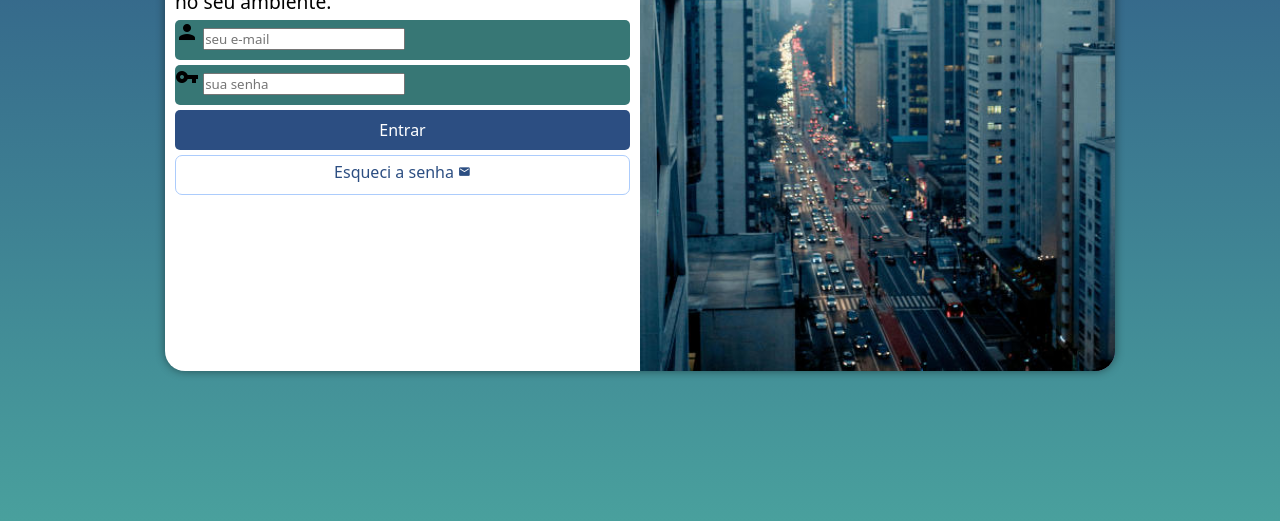
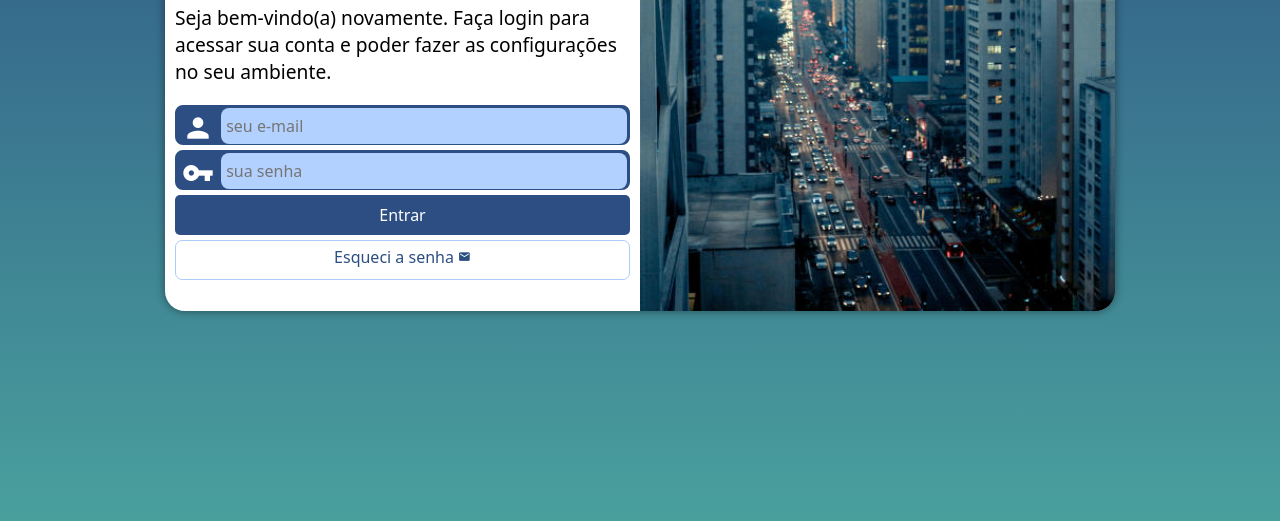
Before and after one commit to rwteixeira/projeto-login, a plain HTML site: page index.html in a window 1280 px wide. Shown: the part 279-800 px from the top of the page. Drawn offline with Linux system fonts and the light colour scheme.

Commit message:
Atualização PL

```diff
--- a/estilos/media-query.css
+++ b/estilos/media-query.css
@@ -9,11 +9,12 @@
 */
 
 @media screen and (min-width: 768px) and (max-width: 992px) {
-    body {
+    body { /* CONFIGURAÇÃO PARA TABLET */
         background-image: linear-gradient(to bottom, #2c4e82, #49a09d);
     }
     section#login {
         width: 80vw;
+        height: 300px;
     }
     section#login > div#imagem {
         float: left;
@@ -31,12 +32,13 @@
     }
 }
 
-@media screen and (min-width: 992px) {
+@media screen and (min-width: 992px) { /* CONFIGURAÇÃO PARA DESKTOP */
     body {
         background-image: linear-gradient(to bottom, #2c4e82, #49a09d);
     }
     section#login {
         width: 950px;
+        height: 380px;
     }
     section#login > div#imagem {
         float: right;
@@ -55,7 +57,9 @@
 
     div#formulario > p {
         font-size: 1.2em;
+        margin: 20px 0px;
     }
+
     label {
     font-size: 1.2em;
     }
--- a/estilos/style.css
+++ b/estilos/style.css
@@ -33,7 +33,7 @@ section#login {
     transform: translate(-50%, -50%);
     overflow: hidden;
 
-    background-color: white;
+    background-color: rgb(255, 255, 255);
     width: 250px;
     height: 500px;
     border-radius: 20px;
@@ -62,16 +62,41 @@ div#formulario > h1 {
 }
 
 form > div.campo {
-    background-color: #377775;
+    background-color: #2c4e82;
+    border: 2px solid #2c4e82;
     display: block;
     width: 100%;
     height: 40px;
-    border-radius: 5px;
+    border-radius: 8px;
     margin: 5px 0px;
 }
 
 div.campo > label {
     display: none;
+}
+
+div.campo > i {
+    color: #ffffff;
+    /* background-color: black; */
+    font-size: 2em;
+    width: 40px;
+    padding: 5px;
+
+}
+
+div.campo > input {
+    background-color: #b3d1ff;
+    font-size: 1em;
+    width: calc(100% - 45px);
+    transform: translateY(-12px);
+    height: 100%;
+    border: 0px;
+    border-radius: 8px;
+    padding: 5px;
+}
+
+div.campo > input:focus-within {
+    background-color: white;
 }
 
 div#formulario > p {
```
